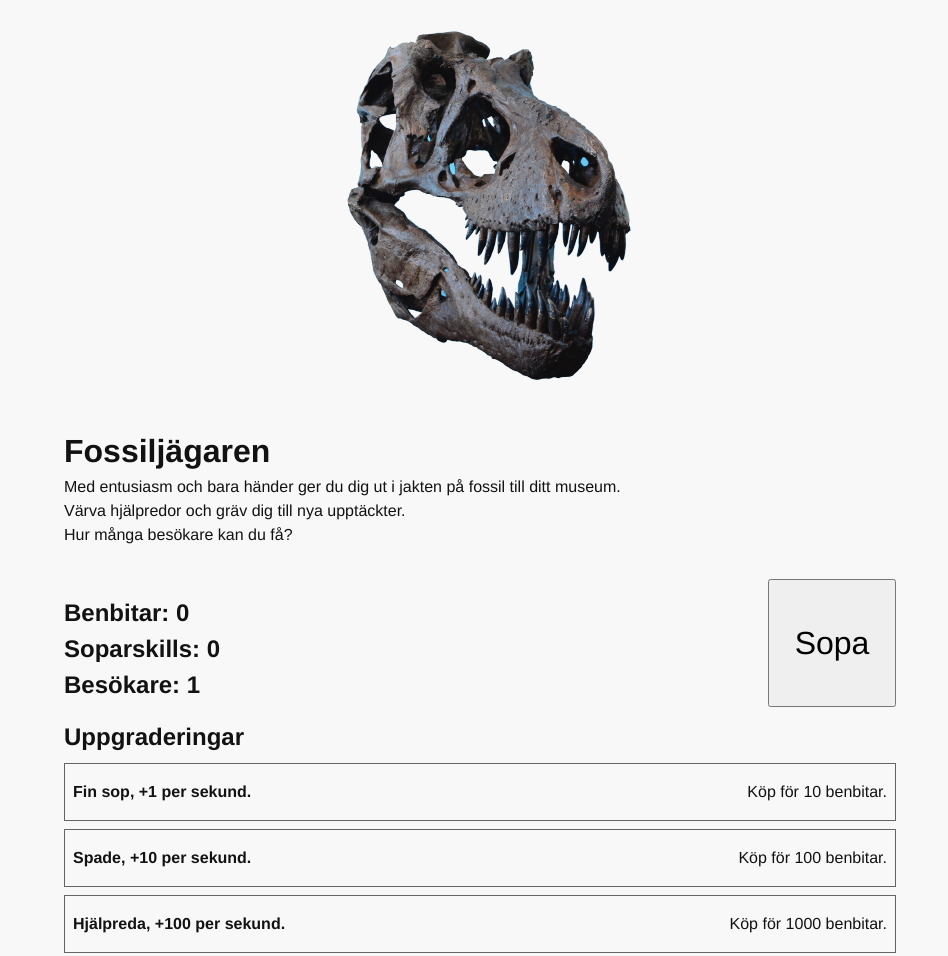
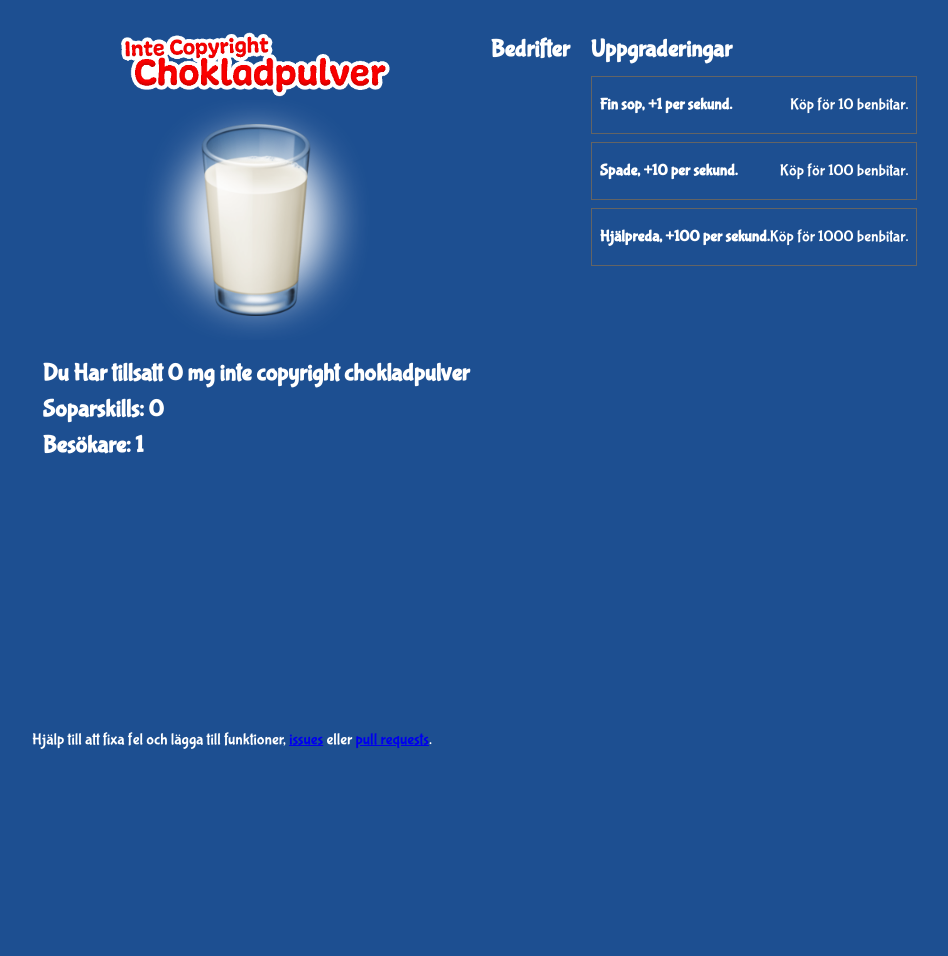
Before and after one commit to albertsparrman/Clicker, a plain HTML site: page index.html in a window 1280 px wide. Shown: the top 956 px of the page, without its empty margins (160-1108 px from the left). After the commit the page ends 800 px from the top, so only its background shows below. Drawn offline with Linux system fonts and the light colour scheme.

Commit message:
✨ Minecraft

```diff
--- a/css/style.css
+++ b/css/style.css
@@ -89,9 +89,10 @@ select {
 body {
     display: flex;
     flex-direction: column;
-    background-color: #f8f8f8;
-    color: #121212;
-    font-family: 'Franklin Gothic Medium', 'Arial Narrow', Arial, sans-serif;
+    background-color: #1D4F91;
+    color: #ffffff;
+    font-family: 'Bubblegum Sans', cursive;
+    font-weight: 400;
 }
 /* För att göra footern sticky så har vi flex på bodyn och då räcker det med
  * margin-top auto här.
@@ -125,13 +126,18 @@ footer {
 }
 @media (min-width: 62rem) {
     .container {
-        max-width: 54rem;
+        max-width: 58rem;
     }
 }
 /* Här finns ett par regler för att responsivt anpassa designen på sidan.
  * Vi gömmer headern på mobil för att spara plats och vänder på spelet så att
  * knappen blir överst på sidan.
  */
+ .game-button {
+    display: flex;
+    justify-content: center;
+}
+
 @media (max-width: 36rem) {
    header {
        display: none;
@@ -145,20 +151,17 @@ footer {
        justify-content: center;
    }
 }
-/* centrera bilden */
-.img-container {
-    width: 100%;
-    display: flex;
-    justify-content: center;
-}
+
 .game {
     margin-top: 2rem;
+    display: flex;
+    justify-content: space-around;
 }
 
 /* flex och space between ordnar layouten för speldata och knappen på desktop */
 .game-hud {
     display: flex;
-    justify-content: space-between;
+    flex-direction: column;
 }
 
 .game-currency {
@@ -166,11 +169,31 @@ footer {
     padding: 0;
 }
 
+.img-container{
+    display: flex;
+    justify-content: center;
+}
+
+.logo {
+    width: 17rem;
+}
+
 /* för spelelementet används #id som selektor för att skapa css reglerna */
 #click {
-    width: 8rem;
-    height: 8rem;
-    font-size: 2rem;
+    width: 15rem;
+    height: 15rem;
+    padding: 0;
+    border: none;
+    background-color: transparent;
+    background-image: url("/img/Namnlöst-1.png");
+    background-position: center;
+    background-size: 17rem;
+    background-repeat: no-repeat;
+}
+
+.mjolk{
+    width: 12rem;
+    margin: 1.5rem;
 }
 
 /* #msgbox är elementet som visar sidans toasts, popupmeddelanden
@@ -202,7 +225,7 @@ footer {
 
 .achievement {
     color: #121212;
-    background-color: rebeccapurple;
+    background-color: greenyellow;
 }
 
 /* dessa kort används för spelets uppgraderingar
@@ -219,7 +242,7 @@ footer {
 }
 
 .card:hover {
-    background-color: #dfdfdf;
+    background-color: rgba(255, 255, 255, 0.3);
 }
 /* klassen används på kortets titel, font-weight: 600 gör fonten fetare, en normal
  * font vikt är oftast 400
--- a/index.html
+++ b/index.html
@@ -2,6 +2,9 @@
 <html lang="sv">
 
 <head>
+    <link rel="preconnect" href="https://fonts.googleapis.com">
+    <link rel="preconnect" href="https://fonts.gstatic.com" crossorigin>
+    <link href="https://fonts.googleapis.com/css2?family=Bubblegum+Sans&display=swap" rel="stylesheet">
     <meta charset="UTF-8">
     <meta http-equiv="X-UA-Compatible" content="IE=edge">
     <meta name="viewport" content="width=device-width, initial-scale=1.0">
@@ -11,36 +14,36 @@
 
 <body>
     <main class="container">
-        <header>
-            <div class="img-container">
-                <img src="img/brett-meliti-RgkYMfFopIA-unsplash-removebg-preview.png" alt="Fossil">
-            </div>
-            <h1>Fossiljägaren</h1>
-            <p>Med entusiasm och bara händer ger du dig ut i jakten på fossil till ditt museum.</p>
-            <p>Värva hjälpredor och gräv dig till nya upptäckter.</p>
-            <p>Hur många besökare kan du få?</p>
-        </header>
         <section class="game">
             <div class="game-hud">
+                <div class="img-container">
+                    <img class="logo" src="img/InteEnKopia.png" alt="Mycket vacker logga">
+                </div>
+                <div class="game-button">
+                    <button class="knapp" id="click"><img class="mjolk" src="/img/glass-of-milk_1f95b.png" alt="mjölk"></button>
+                </div>
                 <ul class="game-currency">
                     <li class="item">
-                        <h1>Benbitar: <span id="money"></span></h1>
+                        <h2>Du Har tillsatt <span id="money"></span> mg inte copyright chokladpulver</h2>
                     </li>
                     <li class="item">
-                        <h1>Soparskills: <span id="mps"></span></h1>
+                        <h2>Soparskills: <span id="mps"></span></h2>
                     </li>
                     <li class="item">
-                        <h1>Besökare: <span id="mpc"></span></h1>
+                        <h2>Besökare: <span id="mpc"></span></h2>
                     </li>
                 </ul>
-                <div class="game-button">
-                    <button id="click">Sopa</button>
-                </div>
             </div>
+
+            <div>
+                <h1>Bedrifter</h1>
+                <div id="achievemen"></div>
+            </div>
+
+
             <div class="w-100">
                 <h1>Uppgraderingar</h1>
                 <div id="upgradelist"></div>
-            </div>
             </div>
         </section>
     </main>
--- a/js/clicker.js
+++ b/js/clicker.js
@@ -13,6 +13,7 @@ const mpsTracker = document.querySelector('#mps'); // money per second
 const mpcTracker = document.querySelector('#mpc'); // money per click
 const upgradeList = document.querySelector('#upgradelist');
 const msgbox = document.querySelector('#msgbox');
+const achievemen = document.querySelector('#achievemen');
 
 /* Följande variabler använder vi för att hålla reda på hur mycket pengar som
  * spelaren, har och tjänar.
@@ -27,6 +28,7 @@ let moneyPerSecond = 0;
 let last = 0;
 
 let achievementTest = false;
+let dinmor = false;
 
 /* Med ett valt element, som knappen i detta fall så kan vi skapa listeners
  * med addEventListener så kan vi lyssna på ett specifikt event på ett html-element
@@ -71,10 +73,16 @@ function step(timestamp) {
     // achievements. Titta dock på upgrades arrayen och gör något rimligare om du
     // vill ha achievements.
     // på samma sätt kan du även dölja uppgraderingar som inte kan köpas
-    if (moneyPerClick == 10 && !achievementTest) {
+    if (moneyPerClick == 2 && !achievementTest) {
         achievementTest = true;
-        message('Du har hittat en FOSSIL!', 'achievement');
+        episkt('Du har hittat en FOSSIL!', 'achievement');
     }
+
+    if (moneyPerClick == 3 && !dinmor) {
+        dinmor = true;
+        episkt('Du har hittat en GURKA!', 'achievement');
+    }
+
 
     window.requestAnimationFrame(step);
 }
@@ -185,3 +193,10 @@ function message(text, type) {
         p.parentNode.removeChild(p);
     }, 2000);
 }
+
+function episkt(text, type) {
+    const p = document.createElement('p');
+    p.classList.add(type);
+    p.textContent = text;
+    achievemen.appendChild(p);
+}
```
Also changed, not shown: img/InteEnKopia.png (added), img/Namnlöst-1.png (added), img/glass-of-milk_1f95b.png (added).
